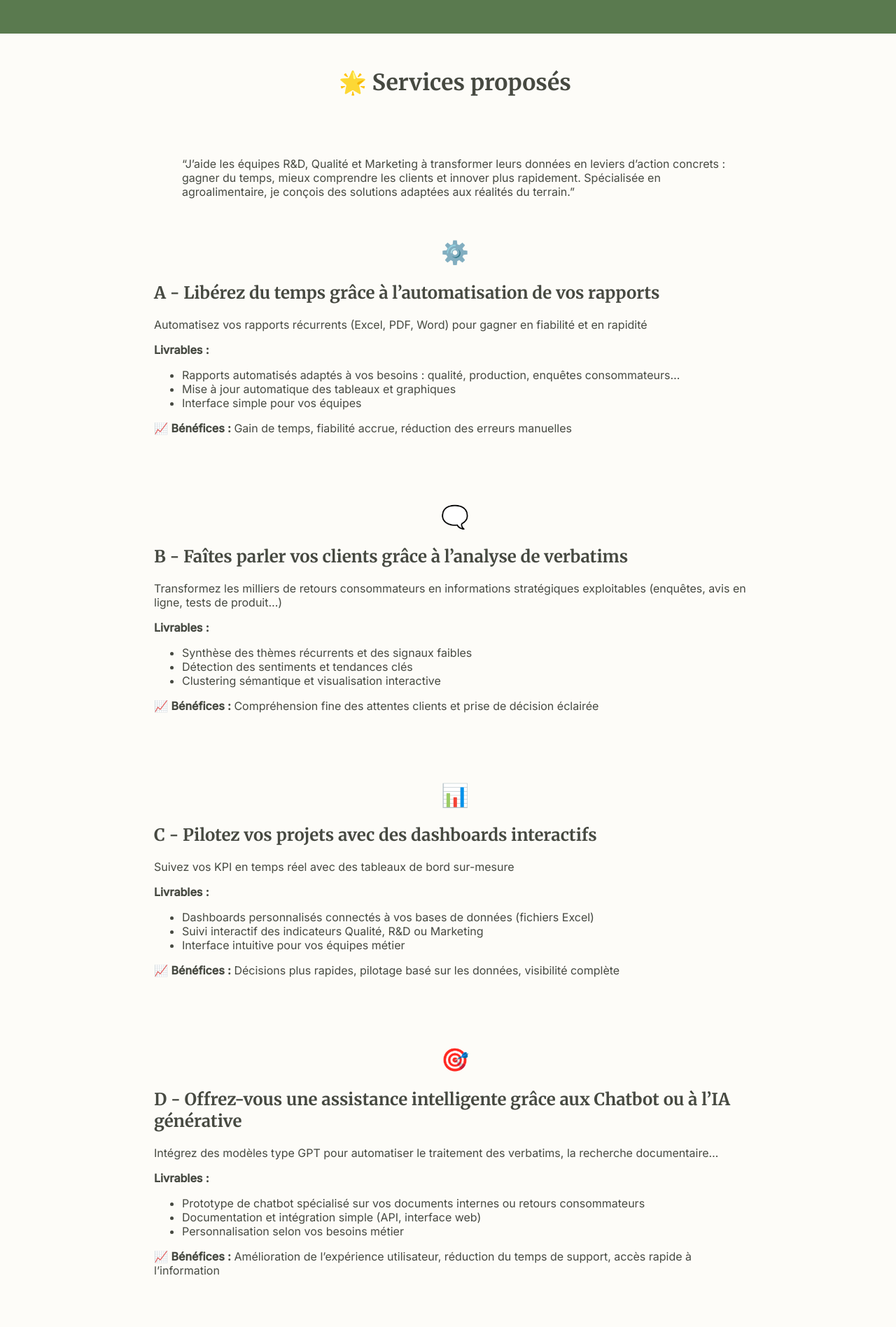
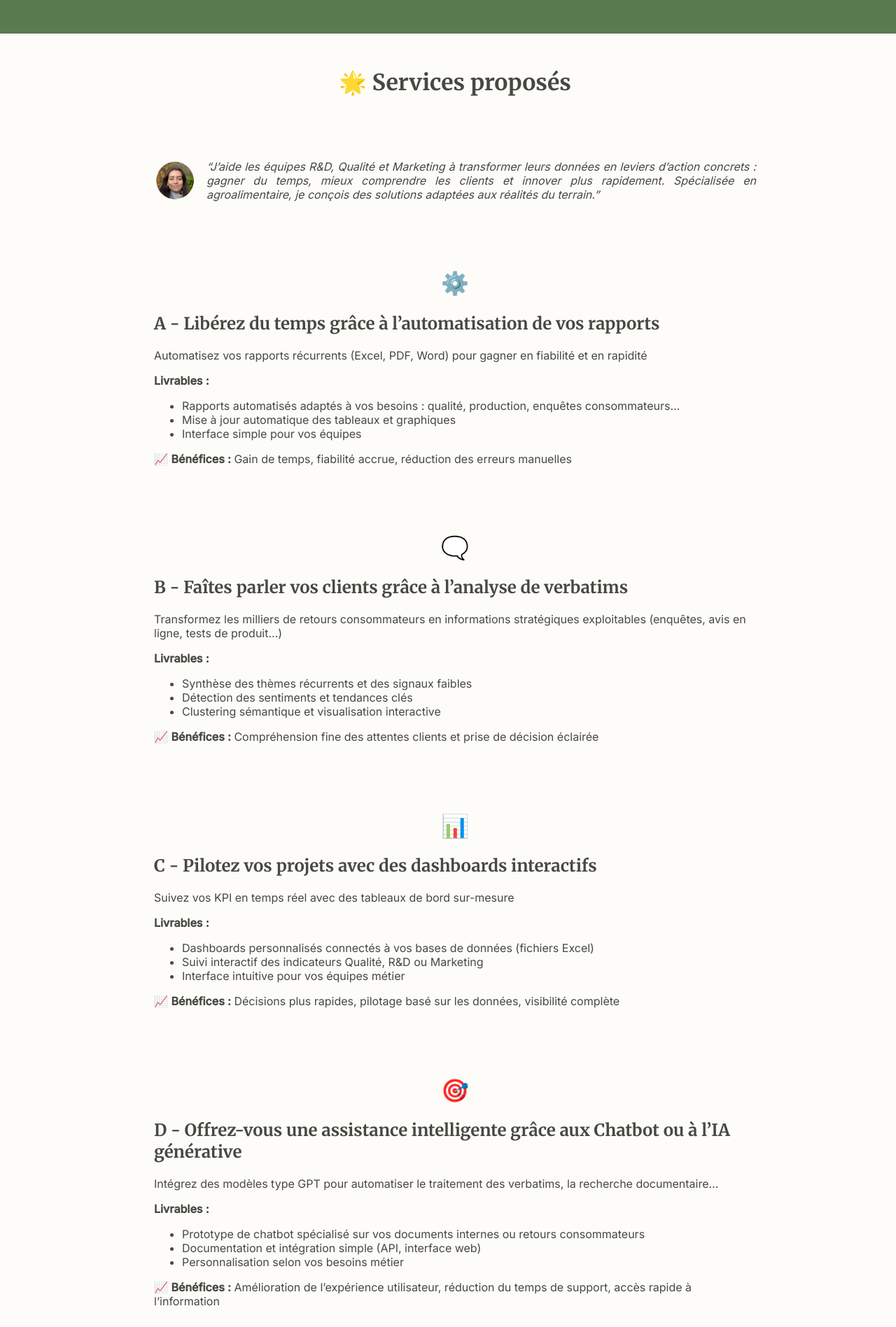
Before and after one commit to emma-dcs/emma-dcs.github.io, a Jekyll site: the page built from service.md, in a window 1280 px wide. Shown: the part 369-2266 px from the top of the page at 70% size. Built offline with Jekyll 4.4.1, drawn with Linux system fonts in a browser that asks for light colours.

Commit message:
modif cit

```diff
--- a/service.md
+++ b/service.md
@@ -4,8 +4,16 @@ title: 🌟 Services proposés
 ---
 
 
-> “J’aide les équipes R&D, Qualité et Marketing à transformer leurs données en leviers d’action concrets : gagner du temps, mieux comprendre les clients et innover plus rapidement. Spécialisée en agroalimentaire, je conçois des solutions adaptées aux réalités du terrain.”
->
+<div style="display: flex; align-items: center; gap: 15px; margin: 20px 0;">
+  <img src="assets/images/pdp.png" alt="Photo" style="width: 60px; height: 60px; border-radius: 50%;">
+  <blockquote style="font-style: italic; margin: 0; text-align: justify;">
+    “J’aide les équipes R&D, Qualité et Marketing à transformer leurs données en leviers d’action concrets :
+    gagner du temps, mieux comprendre les clients et innover plus rapidement.
+    Spécialisée en agroalimentaire, je conçois des solutions adaptées aux réalités du terrain.”
+  </blockquote>
+</div>
+
+<br>
 
 <br>
 
```
Also changed, not shown: about.md (+4 -1 lines), assets/images/pdp.png (added).
